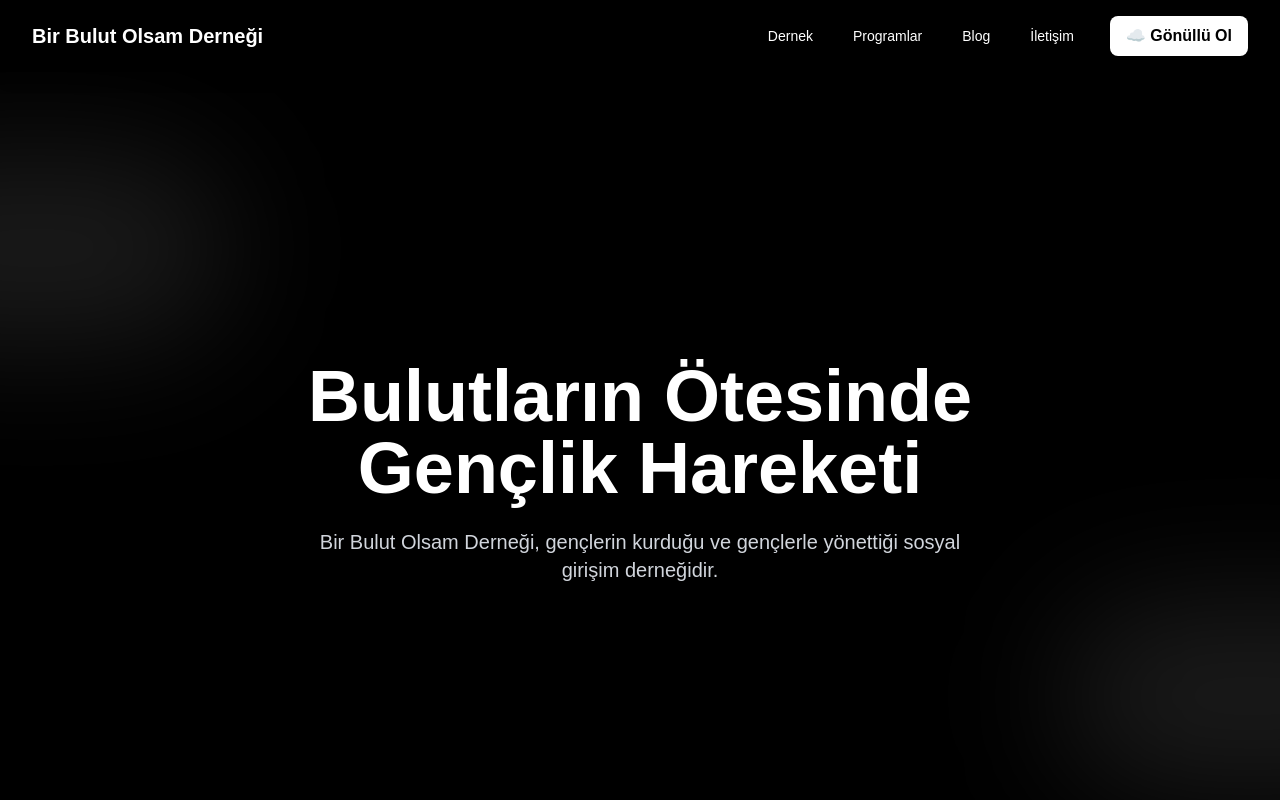
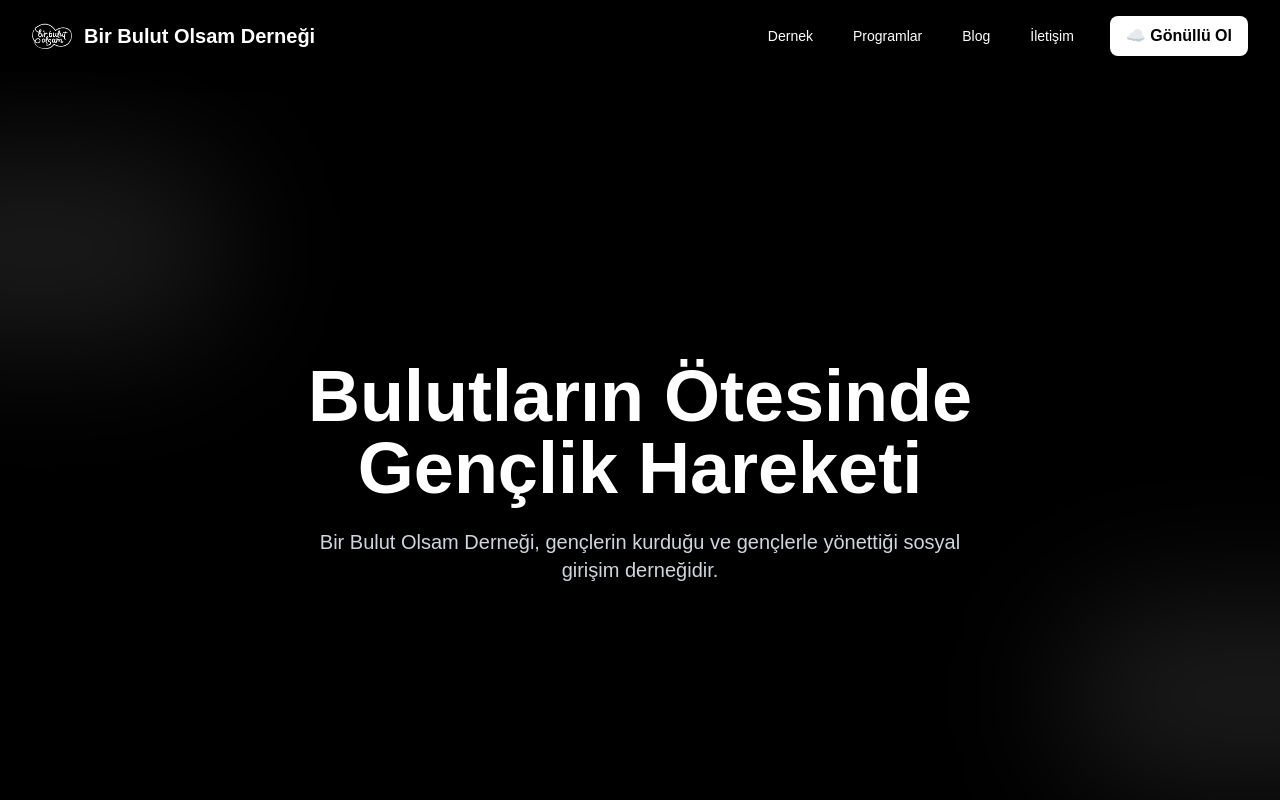
Before and after one commit to emreipekyuz/bbo-website-v2, a Next.js app: page / in a window 1280 px wide. Shown: the top 800 px of the page. Built offline with nearby package versions, Linux system fonts and the light colour scheme.

Commit message:
Header güncellendi ve logo eklendi

```diff
--- a/src/components/Header.tsx
+++ b/src/components/Header.tsx
@@ -1,5 +1,6 @@
 "use client";
 import Link from "next/link";
+import Image from "next/image";
 import { useEffect, useRef, useState } from "react";
 
 type MenuItem = { href: string; label: string };
@@ -80,12 +81,21 @@
   return (
     <header className="bg-black shadow-lg sticky top-0 z-[60]">
       <div className="max-w-7xl mx-auto px-4 sm:px-6 lg:px-8 py-4 flex items-center justify-between">
-        {/* Logo */}
+        {/* Logo + Yazı */}
         <Link
           href="/"
-          className="flex items-center gap-2 font-bold text-white text-xl"
+          className="flex items-center gap-3 font-bold text-white text-xl"
           onClick={closeAll}
         >
+          {/* Logonuzu public/logo.png içine koyun */}
+          <Image
+            src="/logo.png"
+            alt="Bir Bulut Olsam Derneği Logo"
+            width={40}
+            height={40}
+            className="rounded-full"
+            priority
+          />
           Bir Bulut Olsam Derneği
         </Link>
 
@@ -186,7 +196,7 @@
               <div key={g.label} className="rounded-lg border border-gray-800">
                 <button
                   className="w-full flex items-center justify-between px-4 py-3 text-white"
-                  onClick={() => toggleGroup(g.label)}
+                  onClick={() => setExpanded((p) => ({ ...p, [g.label]: !p[g.label] }))}
                   aria-expanded={isOpen}
                   aria-controls={`section-${g.label}`}
                 >
```
Also changed, not shown: public/logo.png (added).
